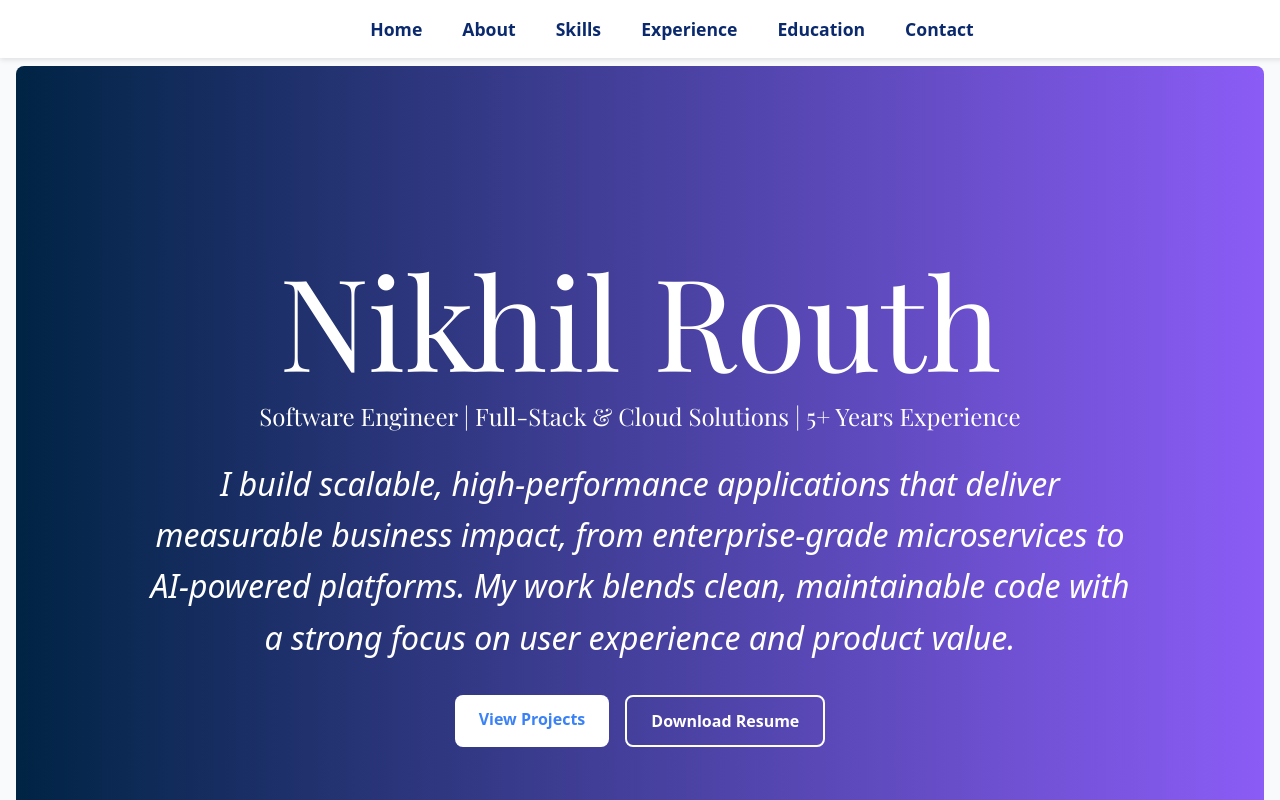
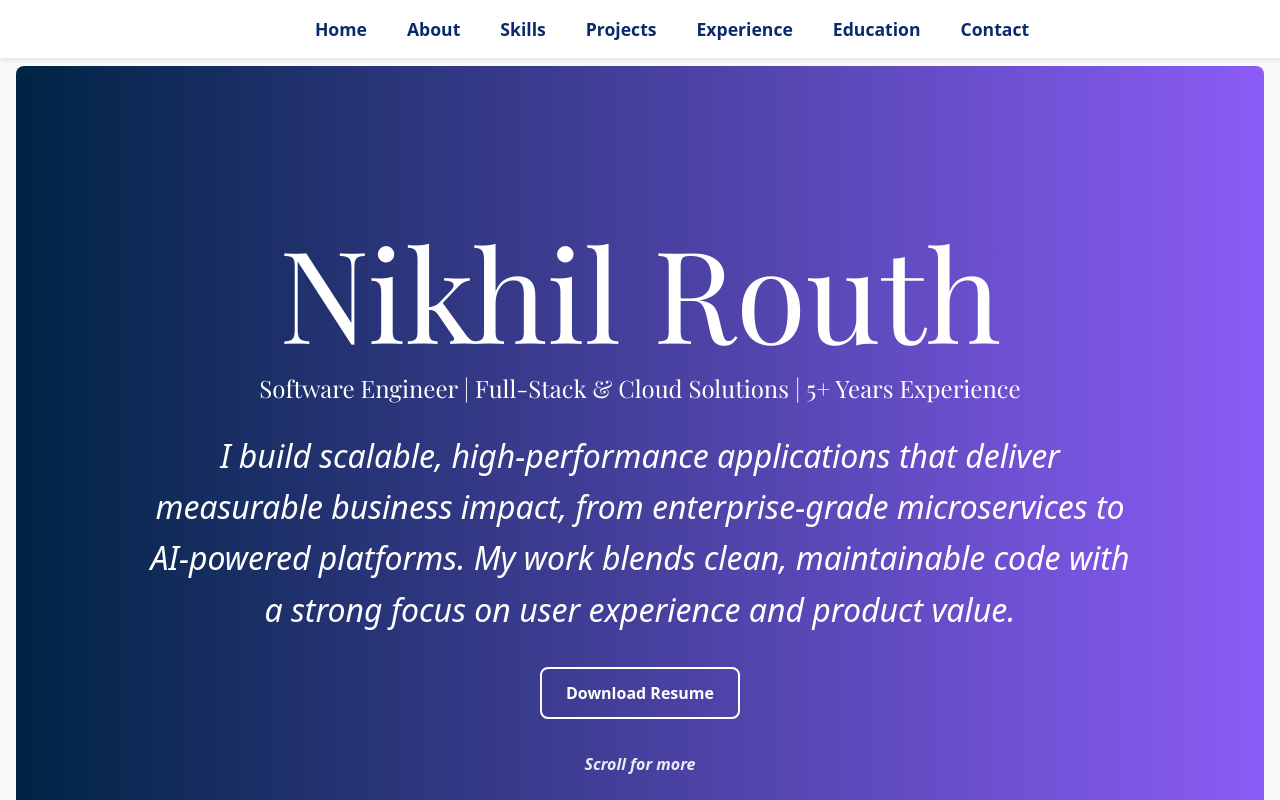
Before and after one commit to nikhilrouth/Nikhil-Routh-Portfolio, a React (Vite) app: page / in a window 1280 px wide. Shown: the top 800 px of the page. Built offline with nearby package versions, Linux system fonts and the light colour scheme.

Commit message:
added scroll in hero and removed projects button

```diff
--- a/src/App.css
+++ b/src/App.css
@@ -57,6 +57,8 @@ h1, h2, h3 {
   background-repeat: no-repeat;
   color: white;
   border-radius: 8px;
+    position: relative; /* so the arrow can position absolute inside */
+  padding-bottom: 100px; /* give space for arrow */
 }
 
 .hero {
@@ -501,3 +503,14 @@ html {
     line-height: 1.25;
   }
 }
+
+@keyframes fadeMoveUp {
+  0%, 100% {
+    opacity: 0;
+    transform: translateY(10px);
+  }
+  50% {
+    opacity: 1;
+    transform: translateY(0);
+  }
+}
--- a/src/App.jsx
+++ b/src/App.jsx
@@ -17,7 +17,7 @@ export default function App() {
     I build scalable, high-performance applications that deliver measurable business impact, from enterprise-grade microservices to AI-powered platforms. My work blends clean, maintainable code with a strong focus on user experience and product value.
   </p>
   <div className="hero-buttons">
-    <a href="#projects" className="btn primary">View Projects</a>
+
     <a
       href={ResumePDF}
       className="btn secondary"
@@ -28,6 +28,25 @@ export default function App() {
     </a>
 
   </div>
+ <a
+  href="#about"
+  style={{
+    display: "block",
+    textAlign: "center",
+    marginTop: "2rem",
+    opacity: 0.5,
+    fontStyle: "italic",
+    fontWeight: "bold",
+    fontSize: "1rem",
+    color: "inherit",
+    textDecoration: "none",
+    cursor: "pointer",
+    animation: "fadeMoveUp 4s ease-in-out infinite",
+  }}
+>
+  Scroll for more
+</a>
+
 </section>
 
       {/* About Section */}
--- a/src/Navbar.jsx
+++ b/src/Navbar.jsx
@@ -10,6 +10,7 @@ export default function Navbar() {
       <li><a href="#home">Home</a></li>
       <li><a href="#about">About</a></li>
       <li><a href="#skills">Skills</a></li>
+      <li><a href="#projects">Projects</a></li>
       <li><a href="#experience">Experience</a></li>
       <li><a href="#education">Education</a></li>
       <li><a href="#contact">Contact</a></li>
```
